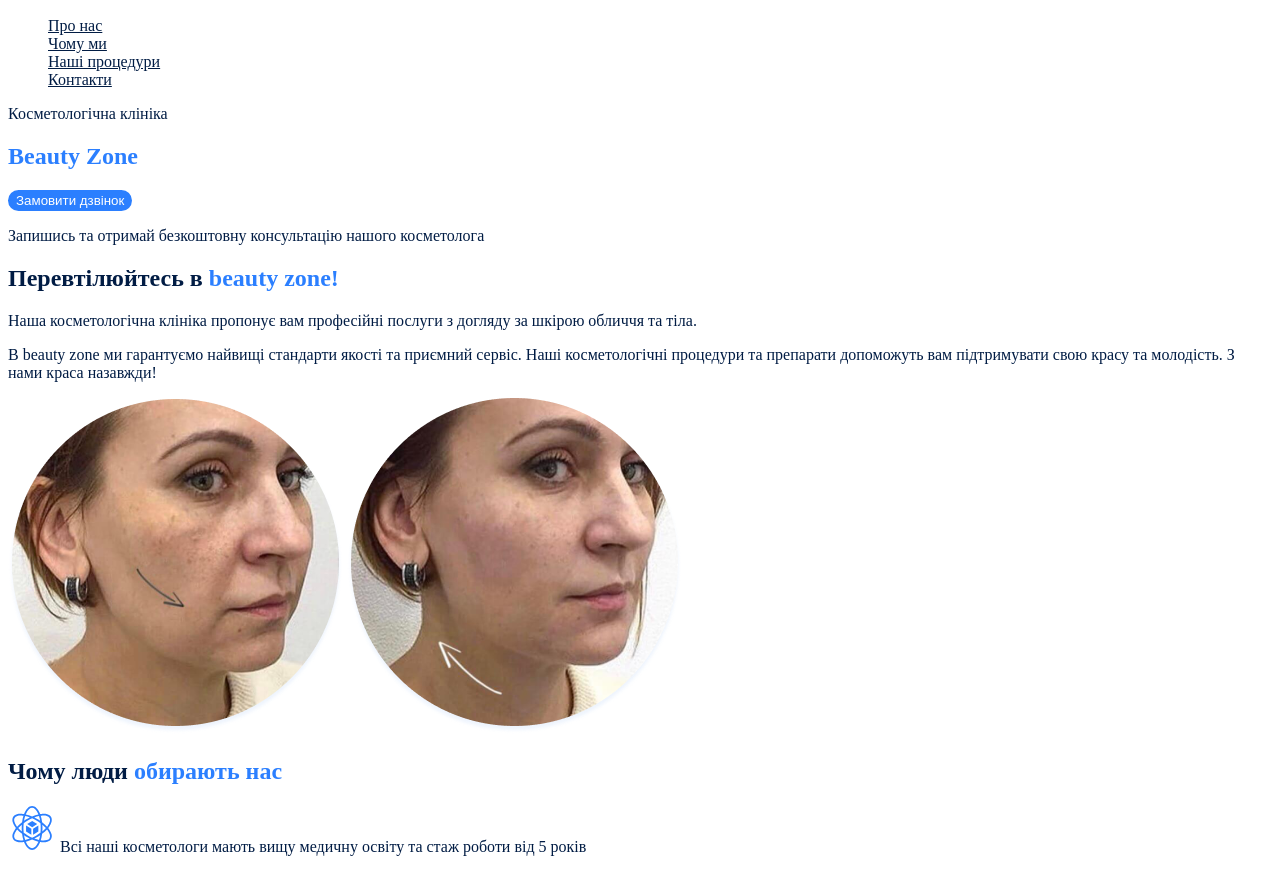
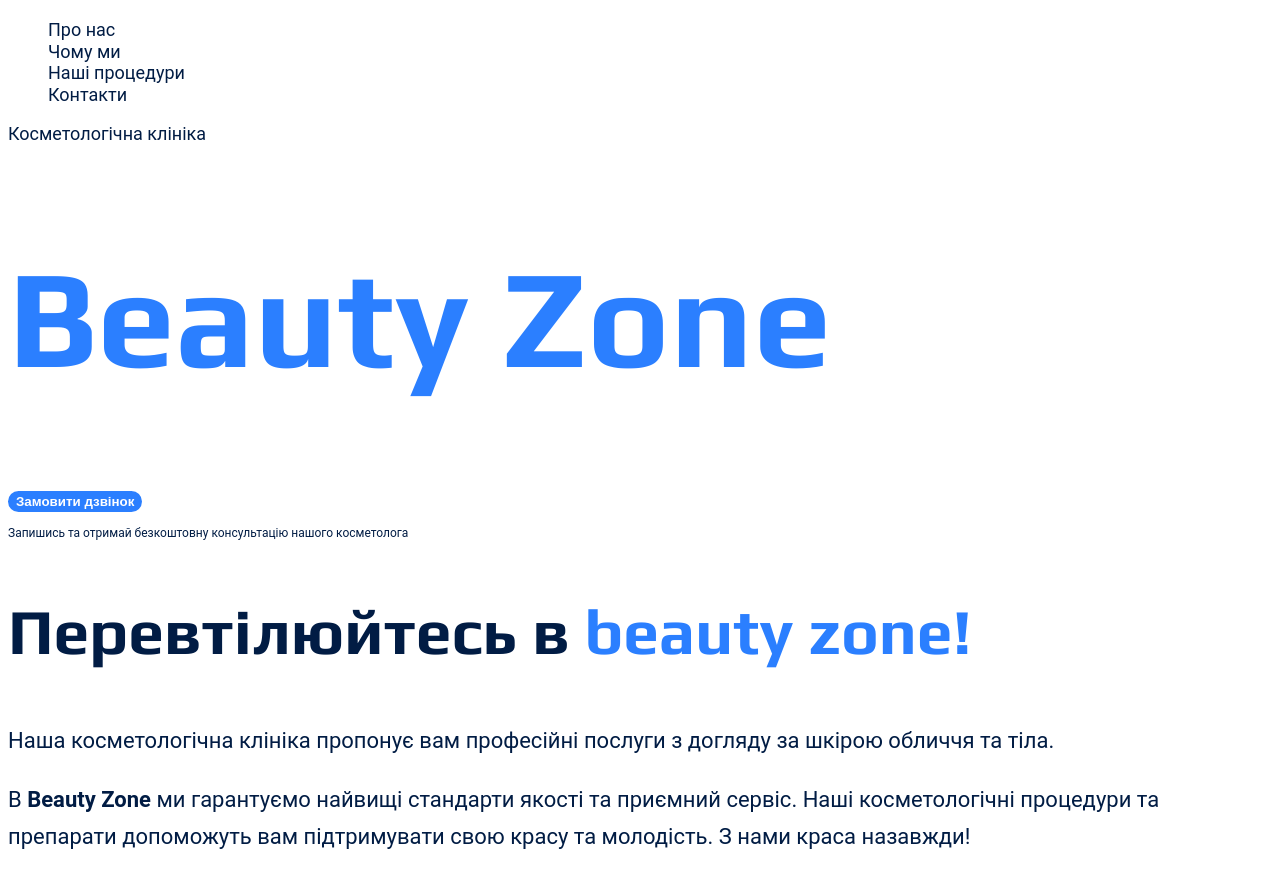
Before and after one commit to KhomenkoKateryna/genius-homework, a plain HTML site: page index.html in a window 1280 px wide. Shown: the part 48-917 px from the top of the page. Drawn offline with Linux system fonts and the light colour scheme.

Commit message:
Played with fonts

```diff
--- a/index.html
+++ b/index.html
@@ -41,29 +41,33 @@
         <p>Косметологічна клініка</p>
         <h1 class="main-title" lang="en">Beauty Zone</h1>
         <button class="main-button" type="button">Замовити дзвінок</button>
-        <p>Запишись та отримай безкоштовну консультацію нашого косметолога</p>
+        <p class="underbutton-text">
+          Запишись та отримай безкоштовну консультацію нашого косметолога
+        </p>
       </section>
       <section id="about-us">
         <h2>
           Перевтілюйтесь в <span class="accent" lang="en">beauty zone!</span>
         </h2>
-        <p>
-          Наша косметологічна клініка пропонує вам професійні послуги з догляду
-          за шкірою обличчя та тіла.
-        </p>
-        <p>
-          B <span lang="en">beauty zone</span> ми гарантуємо найвищі стандарти
-          якості та приємний сервіс. Наші косметологічні процедури та препарати
-          допоможуть вам підтримувати свою красу та молодість. З нами краса
-          назавжди!
-        </p>
+        <div class="about-text">
+          <p>
+            Наша косметологічна клініка пропонує вам професійні послуги з
+            догляду за шкірою обличчя та тіла.
+          </p>
+          <p>
+            B <span lang="en">beauty zone</span> ми гарантуємо найвищі стандарти
+            якості та приємний сервіс. Наші косметологічні процедури та
+            препарати допоможуть вам підтримувати свою красу та молодість. З
+            нами краса назавжди!
+          </p>
+        </div>
         <img src="./images/before.png" alt="Жінка до" />
         <img src="./images/after.png" alt="Жінка після" />
       </section>
       <section id="advantages">
         <h2>Чому люди <span class="accent">обирають нас</span></h2>
 
-        <p>
+        <p class="mini-block">
           <img
             src="./images/game-icons_materials-science.svg"
             alt="Косметологи"
@@ -72,7 +76,7 @@
           років
         </p>
 
-        <p>
+        <p class="mini-block">
           <img
             src="./images/medicinecosmeticsbottletreatment_1097761.png"
             alt="Косметика"
@@ -81,7 +85,7 @@
           часом
         </p>
 
-        <p>
+        <p class="mini-block">
           <img src="./images/ph_crown-light.png" alt="Мета" />
           Наша мета - підкреслити переваги та приховати недоліки, а не
           переробити
@@ -173,7 +177,7 @@
           </li>
         </ul>
       </address>
-      <p class="secondary-info">© 2022 Дані захищені</p>
+      <p class="footer-copy">&copy; 2022 Дані захищені</p>
     </footer>
   </body>
 </html>
--- a/styles.css
+++ b/styles.css
@@ -1,3 +1,41 @@
+
+/* roboto-regular - cyrillic_latin */
+@font-face {
+    font-display: swap;
+    /
+    font-family: 'Roboto';
+    font-style: normal;
+    font-weight: 400;
+    src: url('../fonts/roboto-v30-cyrillic_latin-regular.woff2') format('woff2');
+}
+/* roboto-500 - cyrillic_latin */
+@font-face {
+    font-display: swap;
+    /
+    font-family: 'Roboto';
+    font-style: normal;
+    font-weight: 500;
+    src: url('../fonts/roboto-v30-cyrillic_latin-500.woff2') format('woff2');
+}
+/* play-regular - cyrillic_latin */
+@font-face {
+    font-display: swap;
+
+    font-family: 'Play';
+    font-style: normal;
+    font-weight: 400;
+    src: url('../fonts/play-v19-cyrillic_latin-regular.woff2') format('woff2');
+}
+/* play-700 - cyrillic_latin */
+@font-face {
+    font-display: swap;
+
+    font-family: 'Play';
+    font-style: normal;
+    font-weight: 700;
+    src: url('../fonts/play-v19-cyrillic_latin-700.woff2') format('woff2');
+}
+
 :root {
     --color-primary-dark: #011C44;
     --color-primary-light: #2B7FFF;
@@ -16,25 +54,46 @@ ol {
 }
 
 body {
-    color: var(--color-primary-dark)
+    color: var(--color-primary-dark);
+    font-family: Roboto, sans-serif;
+    font-weight: 400;
+    font-size: 18px;
+}
+
+h2 {
+    font-family: Play, sans-serif;
+    font-size: 64px;
+    font-weight: 700;
+    line-height: 1.15;
+    text-align: center;
+}
+#about-us h2 {
+    text-align: left;
 }
 
 .accent {
-    color: var(--color-primary-light)
+    color: var(--color-primary-light);
 }
 
 /*Header*/
 .header-link {
-    color: var(--color-primary-dark)
+    color: var(--color-primary-dark);
+    text-decoration: none;
+    line-height: 1.2;
 }
 
 .header-link:hover {
-    color: var(--color-primary-light)
+    color: var(--color-primary-light);
 }
 
 /*Main section*/
 .main-title {
-    color: var(--color-primary-light)
+    color: var(--color-primary-light);
+    font-family: Play, sans-serif;
+    font-weight: 700;
+    font-size: 140px;
+    line-height: 0.8;
+
 }
 
 /*Button*/
@@ -44,6 +103,7 @@ body {
     color: var(--color-secondary-light);
     border-radius: 32px;
     border-color: var(--color-primary-light);
+    font-weight: 600;
 }
 
 .main-button:hover {
@@ -52,29 +112,60 @@ body {
     color: var(--color-primary-dark);
 }
 
+.underbutton-text {
+    font-size: 12px;
+    line-height: 1.5;
+}
+
+/*Section About*/
+.about-text {
+    font-size: 22px;
+    line-height: 1.7;
+}
+
+.about-text span {
+    font-weight: 600;
+    text-transform: capitalize;
+}
 /*Section Why*/
 .mini-block {
     background-color: var(--color-secondary-light);
     border-radius: 32px;
+    text-align: center;
 }
+
 /*Form*/
 .form-title {
-    color:var(--color-secondary-light)
+    color:var(--color-secondary-light);
 }
 
 .input-field {
-    color: var(--color-secondary-light)
+    color: var(--color-secondary-light);
 }
 
 .secondary-info {
-    color: var(--color-secondary-dark)
+    color: var(--color-secondary-dark);
+
+}
+
+.secondary-info a {
+    color: var(--color-secondary-dark);
 }
 
 /*Footer*/
 .footer-link {
-    color: var(--color-secondary-light)
+    color: var(--color-secondary-light);
+    font-size: 16px;
+    line-height: 1.2;
+    text-decoration: none;
 }
 
 .footer-link:hover {
-    color: var(--color-primary-light)
+    color: var(--color-primary-light);
 }
+
+.footer-copy {
+    color: var(--color-secondary-dark);
+    font-size: 13px;
+    line-height: 1.2;
+}
```
Also changed, not shown: fonts/play-v19-cyrillic_latin-700.woff2 (added), fonts/play-v19-cyrillic_latin-regular.woff2 (added), fonts/roboto-v30-cyrillic_latin-500.woff2 (added), fonts/roboto-v30-cyrillic_latin-regular.woff2 (added).
